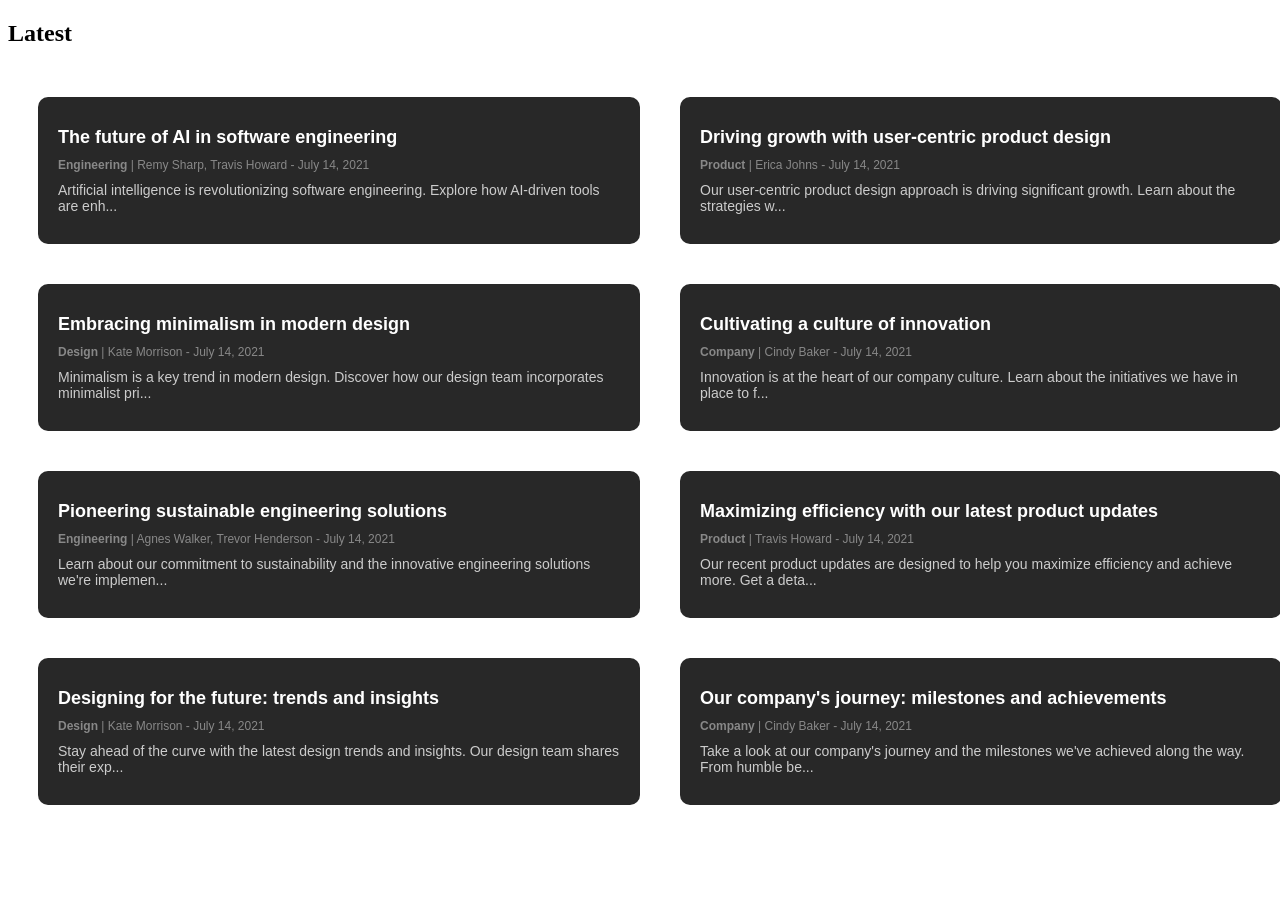
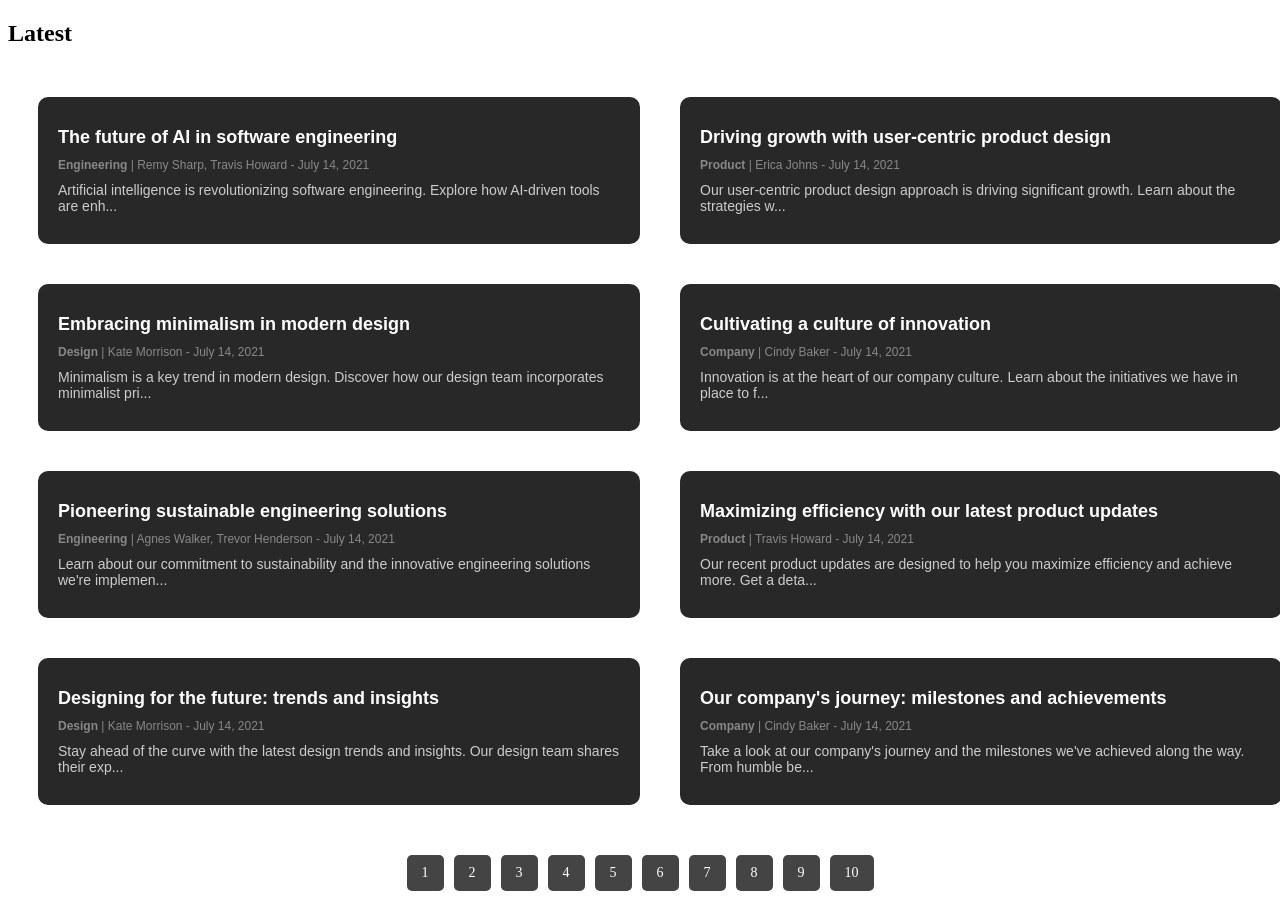
Before and after one commit to JuanTovar13/Lab-2, a website: page index.html in a window 1280 px wide. Shown: the top 911 px of the page. Before the commit the page ends 843 px from the top, so only its background shows below. Drawn offline with Linux system fonts and the light colour scheme.

Commit message:
add pagination.js & index script

```diff
--- a/index.html
+++ b/index.html
@@ -8,6 +8,7 @@
     <script src="src/js/posts.js" defer></script>
     <script src="src/js/post-card.js" defer></script>
     <script src="src/js/latest-posts.js" defer></script>
+    <script src="src/js/pagination.js" defer></script>
 
 
 
@@ -17,6 +18,7 @@
     <section class="latest-posts">
         <h2>Latest</h2>
         <div id="posts-container"></div>
+        <pagination-component></pagination-component>
     </section>
 
 </body>
--- /dev/null
+++ b/src/js/pagination.js
@@ -0,0 +1,47 @@
+class Pagination extends HTMLElement {
+    constructor() {
+        super();
+        this.attachShadow({ mode: 'open' });
+    }
+
+    connectedCallback() {
+        this.render();
+    }
+
+    render() {
+        this.shadowRoot.innerHTML = `
+            <style>
+                :host {
+                    display: block;
+                    margin: 20px 0;
+                }
+
+                .pagination {
+                    display: flex;
+                    justify-content: center;
+                    gap: 10px;
+                    list-style: none;
+                    padding: 0;
+                }
+
+                .pagination li {
+                    background: #444;
+                    color: white;
+                    padding: 10px 15px;
+                    border-radius: 5px;
+                    cursor: pointer;
+                    font-size: 14px;
+                }
+
+                .pagination li:hover {
+                    background: #007BFF;
+                }
+            </style>
+            <ul class="pagination">
+                ${Array.from({ length: 10 }, (_, i) => `<li>${i + 1}</li>`).join('')}
+            </ul>
+        `;
+    }
+}
+
+customElements.define('pagination-component', Pagination);
```
